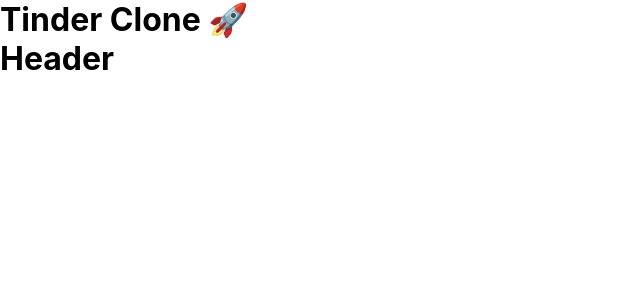
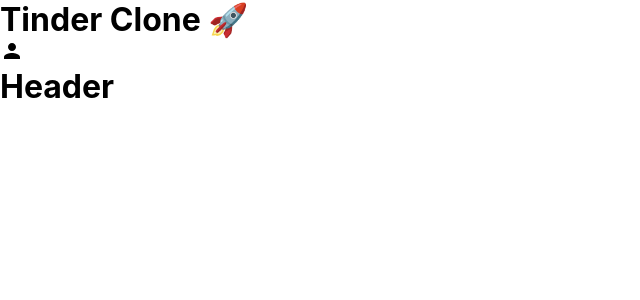
Before and after one commit to afrinnusrat/tinder-clone, a React (Create React App) app: page / in a window 1280 px wide. Shown: the top 300 px of the page, without its empty margins (0-640 px from the left). Built offline with nearby package versions, Linux system fonts and the light colour scheme.

Commit message:
Install material-ui/core, material-ui/icons dan import PersonIcon from material-ui/icons to Header.js

```diff
--- a/package.json
+++ b/package.json
@@ -3,6 +3,8 @@
   "version": "0.1.0",
   "private": true,
   "dependencies": {
+    "@material-ui/core": "^4.11.0",
+    "@material-ui/icons": "^4.9.1",
     "@testing-library/jest-dom": "^4.2.4",
     "@testing-library/react": "^9.5.0",
     "@testing-library/user-event": "^7.2.1",
--- a/src/Header.js
+++ b/src/Header.js
@@ -1,8 +1,10 @@
 import React from "react";
+import PersonIcon from "@material-ui/icons/Person";
 
 function Header() {
   return (
     <div>
+      <PersonIcon />
       <h1>Header</h1>
     </div>
   );
```
Also changed, not shown: 2 other files (tests, documents, lock files or other folders).
